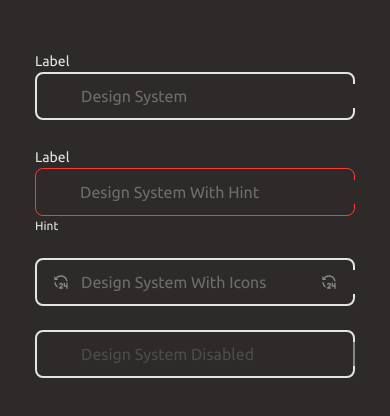
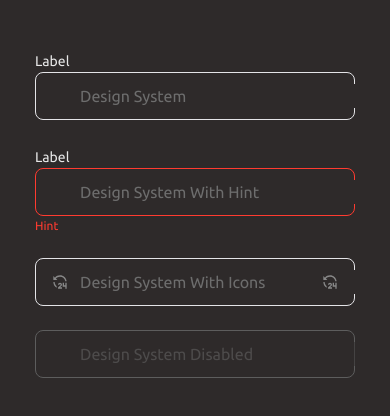
Before and after one commit to lucasvabrantes/design-system, a Next.js app: page / in a window 390 px wide. Shown: the top 416 px of the page. Built offline with nearby package versions, Linux system fonts and the light colour scheme.

Commit message:
feat: hover ok, outline ok

```diff
--- a/components/shared/input.tsx
+++ b/components/shared/input.tsx
@@ -12,34 +12,39 @@ interface InputProps extends React.ComponentProps<"input"> {
 const Input = React.forwardRef<HTMLInputElement, InputProps>(
   ({ className, type, label, hint, Icon, ...props }, ref) => {
     return (
-      <div className="">
+      <div>
         <Label htmlFor={props.id}>
           {label && <span>{label}</span>}
           <div
             className={cn(
-              "relative w-80 h-6 border-2 flex items-center rounded bg-background focus-within:border-gray-200",
-              "hover:border-orange-500",
-              hint ? "border-[1px] border-red-500" : "",
-              hint ? "focus-within:border-2 focus-within:border-red-500 " : "",
+              "has-[:disabled]:border-gray-600 has-[:disabled]:hover:outline-transparent relative w-80 h-6 border-1 flex items-center rounded bg-background focus-within:outline outline-gray-200 outline-1",
+              "hover:border-orange-500 hover:outline hover:outline-1 hover:outline-orange-500",
+              "group-disabled:border-transparent",
+              hint ? "border-red-500" : "",
+              hint
+                ? "focus-within:outline outline-red-500 outline-1 focus-within:border-red-500 "
+                : "",
               className
             )}
           >
-            {Icon && <Icon className="text-gray-400 w-2 h-2 absolute left-2" />}
+            {Icon && (
+              <Icon className="text-gray-400 w-2 h-2 absolute left-2 pointer-events-none" />
+            )}
             <input
               type={type}
               className={cn(
-                "bg-background px-[44px] text-base transition-colors placeholder:text-gray-500 focus-visible:outline-none focus-visible:ring-0 focus-visible:ring-ring disabled:cursor-not-allowed disabled:opacity-50 disabled:border-gray-500 md:text-sm",
+                "bg-background px-[44px] text-base transition-colors placeholder:text-gray-500 focus-visible:outline-none focus-visible:ring-0 focus-visible:ring-ring disabled:cursor-not-allowed disabled:opacity-50 md:text-sm",
                 className
               )}
               ref={ref}
               {...props}
             />
             {Icon && (
-              <Icon className="text-gray-400 w-2 h-2 absolute right-2" />
+              <Icon className="text-gray-400 w-2 h-2 absolute right-2 pointer-events-none" />
             )}
           </div>
         </Label>
-        {hint && <p className="text-xs mt-[2px]">{hint}</p>}
+        {hint && <p className="text-xs text-red-500 mt-[2px]">{hint}</p>}
       </div>
     );
   }
--- a/tailwind.config.ts
+++ b/tailwind.config.ts
@@ -20,6 +20,9 @@ export default {
       borderRadius: {
         DEFAULT: "var(--radius)",
       },
+      borderWidth: {
+        "1": "1px",
+      },
       spacing: {
         "1": "0.5rem",
         "2": "1rem",
```
